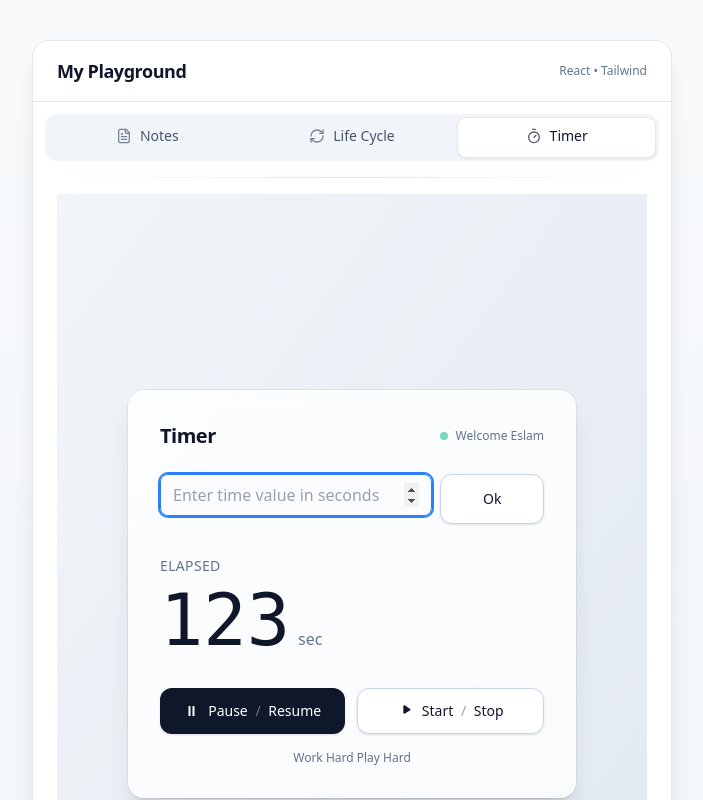
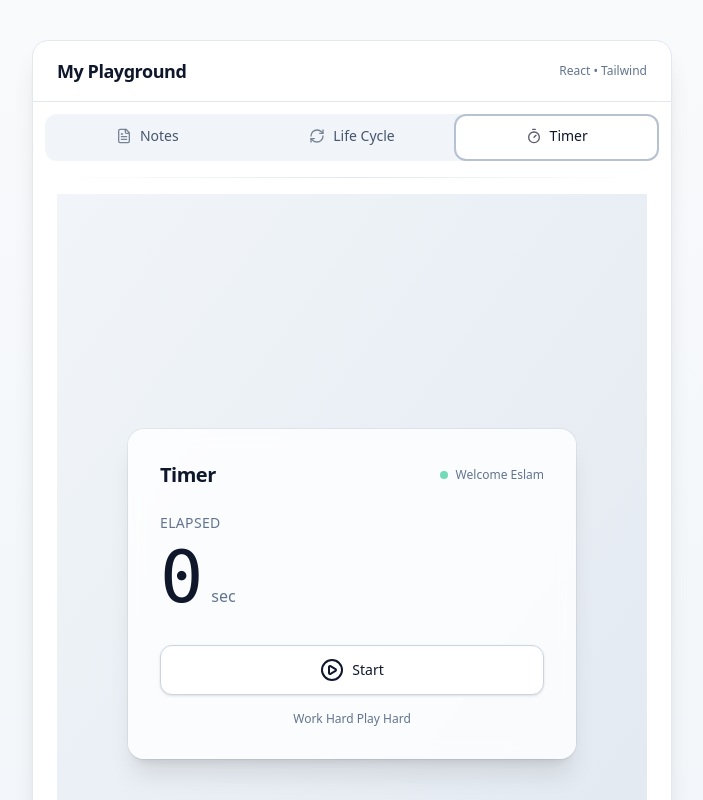
Before and after one commit to EslamKamel89/Scratchpad, a React (Vite) app: page / in a window 1280 px wide. Both pictures are taken after a click on the tab "Timer". Shown: the top 800 px of the page, without its empty margins (288-991 px from the left). Built offline with nearby package versions, Linux system fonts and the light colour scheme; the HTML template or start-up script is replaced by a standard one.

Commit message:
feat(timer): implement interactive stopwatch UI
- Replace input-based timer with stateful counter and Lucide icons; add start/pause/stop controls

```diff
--- a/src/components/Timer.tsx
+++ b/src/components/Timer.tsx
@@ -1,20 +1,25 @@
-import { useEffect, useRef } from "react";
+import { CirclePlay, Pause, Play, Square } from "lucide-react";
+import { useRef, useState } from "react";
 
 const Timer = () => {
-  const inputRef: React.Ref<HTMLInputElement> = useRef(null);
-  useEffect(() => {
-    inputRef?.current?.focus();
-  }, []);
-  const save = () => {
-    if (inputRef.current == null) return;
-    inputRef.current?.blur();
-    inputRef.current.style.backgroundColor = "green";
-    inputRef.current.style.color = "white";
-    setTimeout(() => {
-      if (inputRef.current == null) return;
-      inputRef.current.style.backgroundColor = "white";
-      inputRef.current.style.color = "black";
-    }, 2000);
+  const timer = useRef(null);
+  const [time, setTime] = useState(0);
+  const [isRunning, setIsRunning] = useState(false);
+  const [isStarted, setIsStarted] = useState(false);
+  const toggleStart = () => {
+    setIsStarted((prevState) => {
+      const newState = !prevState;
+      setIsRunning(newState);
+      return newState;
+    });
+  };
+  const toggleRunning = () => {
+    if (isRunning && !isStarted) {
+      throw new DOMException(
+        "You can't have both the isRunning = true and isStarted = false",
+      );
+    }
+    setIsRunning(!isRunning);
   };
   return (
     <div className="min-h-dvh bg-gradient-to-br from-slate-100 to-slate-200 text-slate-900 antialiased">
@@ -28,21 +33,7 @@ const Timer = () => {
                 Welcome Eslam
               </span>
             </header>
-            <div className="mb-8 flex flex-col space-y-2 space-x-2 md:flex-row">
-              <input
-                ref={inputRef}
-                type="number"
-                className="input flex-4"
-                placeholder="Enter time value in seconds"
-              />
-              <button
-                onClick={() => save()}
-                className="btn-outline w-fit flex-1"
-                type="button"
-              >
-                Ok
-              </button>
-            </div>
+
             <div className="mb-8">
               <p className="text-sm tracking-wide text-slate-500 uppercase">
                 Elapsed
@@ -53,39 +44,33 @@ const Timer = () => {
                   aria-atomic="true"
                   className="font-mono text-6xl leading-none tabular-nums sm:text-7xl"
                 >
-                  123
+                  {time}
                 </span>
                 <span className="text-slate-500">sec</span>
               </div>
             </div>
 
             <div className="flex flex-col gap-3 sm:flex-row">
-              <button type="button" className="btn-accent">
-                <svg
-                  xmlns="http://www.w3.org/2000/svg"
-                  viewBox="0 0 24 24"
-                  fill="currentColor"
-                  className="size-4"
+              {isStarted && (
+                <button
+                  type="button"
+                  onClick={() => toggleRunning()}
+                  className="btn-accent disabled:cursor-not-allowed disabled:opacity-50"
                 >
-                  <path d="M6.75 5.25a.75.75 0 0 1 .75-.75h1.5a.75.75 0 0 1 .75.75v13.5a.75.75 0 0 1-.75.75h-1.5a.75.75 0 0 1-.75-.75V5.25Zm6 0a.75.75 0 0 1 .75-.75h1.5a.75.75 0 0 1 .75.75v13.5a.75.75 0 0 1-.75.75h-1.5a.75.75 0 0 1-.75-.75V5.25Z" />
-                </svg>
-                <span>
-                  Pause <span className="mx-1 opacity-40">/</span> Resume
-                </span>
-              </button>
+                  {!isRunning && <Play />}
+                  {isRunning && <Pause />}
+                  <span>{isRunning ? "Pause" : "Resume"}</span>
+                </button>
+              )}
 
-              <button type="button" className="btn-outline">
-                <svg
-                  xmlns="http://www.w3.org/2000/svg"
-                  viewBox="0 0 24 24"
-                  fill="currentColor"
-                  className="size-4"
-                >
-                  <path d="M8 5.143c0-1.27 1.374-2.058 2.476-1.366l7.455 4.71c1.046.661 1.046 2.07 0 2.732l-7.455 4.71C9.374 16.62 8 15.832 8 14.561V5.143Z" />
-                </svg>
-                <span>
-                  Start <span className="mx-1 opacity-40">/</span> Stop
-                </span>
+              <button
+                onClick={() => toggleStart()}
+                type="button"
+                className="btn-outline"
+              >
+                {!isStarted && <CirclePlay />}
+                {isStarted && <Square />}
+                <span>{isStarted ? "Stop " : " Start"}</span>
               </button>
             </div>
 
```
